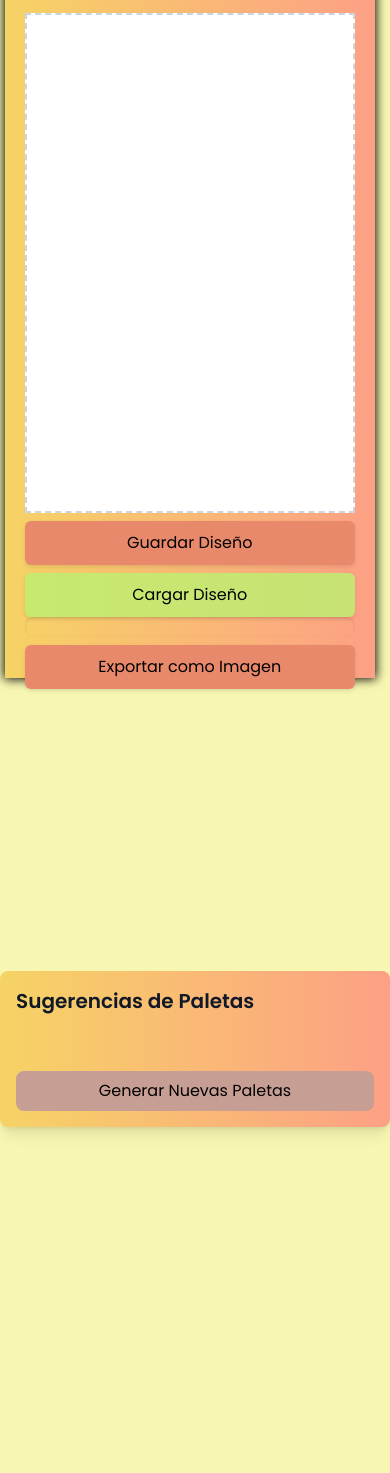
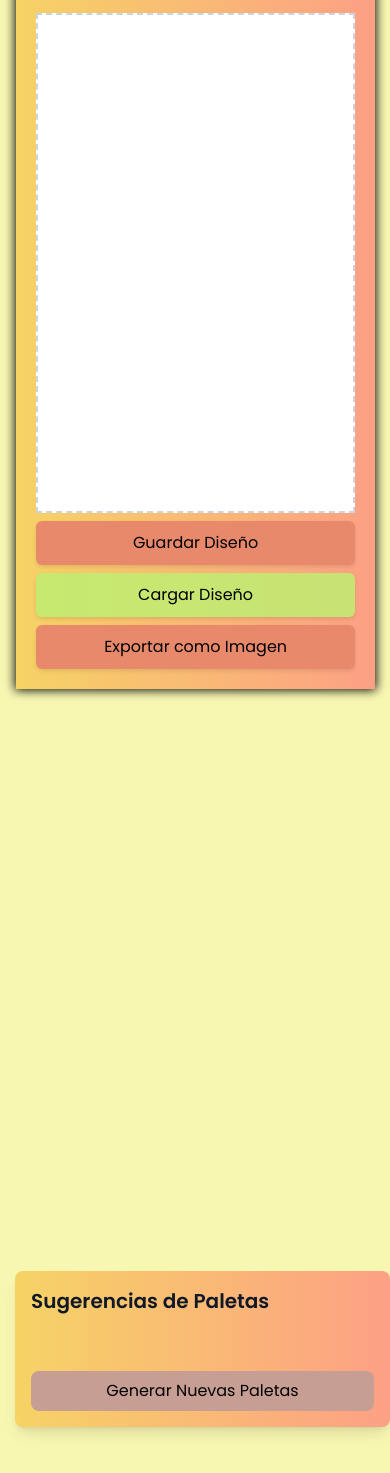
Before and after one commit to Luis-galvis/Design-Generator, a website: page index.html in a window 390 px wide. Shown: the part 151-1624 px from the top of the page. Before the commit the page ends 1356 px from the top, so only its background shows below. Drawn offline with nearby package versions, Linux system fonts and the light colour scheme.

Commit message:
commit responsive terminado v 1.0

```diff
--- a/index.html
+++ b/index.html
@@ -50,7 +50,6 @@
             <button onclick="guardarDiseno()" class="mt-2 w-full   py-2 rounded-lg">Guardar Diseño</button>
             <input type="file" id="cargarDiseno" class="hidden" onchange="cargarDiseno(event)">
             <label for="cargarDiseno" class="cargarDiseño mt-2 ">Cargar Diseño</label>
-            <pre id="codigoCSS"></pre>
             <button onclick="exportarComoImagen()" class="imagenex mt-2">Exportar como Imagen</button>
 
             </div>
@@ -121,6 +120,13 @@
         <button onclick="generarCSS()" class="cssbut mt-2 w-full  py-2 rounded-lg">
             Generar CSS
         </button>
+        <div id="codigoCSSContainer" class="mt-4 p-4 rounded-lg hidden">
+            <pre id="codigoCSS"></pre> <!-- Aquí se genera el código CSS -->
+            <button onclick="descargarCSS()" class="mt-2 py-2 px-4 rounded-lg bg-blue-500 text-white">
+                Descargar CSS
+            </button>
+        </div>
+
         <h2 class="text-2xl font-bold mt-6">Código HTML Generado</h2>
 <button onclick="descargarHTML()" class="htmldes mt-2 w-full  py-2 rounded-lg">
 Descargar HTML
@@ -128,19 +134,17 @@ Descargar HTML
 <button onclick="generarHTML()" class="htmlgen mt-2 w-full  py-2 rounded-lg">
 Mostrar HTML
 </button>
+<div id="codigoHTMLContainer" class="mt-4 p-4 bg-gray-200 rounded-lg hidden">
+    <pre id="codigoHTML" class="whitespace-pre-wrap"></pre>
+    </div>
 <div class="alinear">
 <button onclick="alinearElementos('izquierda')">Alinear Izquierda</button>
 <button onclick="alinearElementos('derecha')">Alinear Derecha</button>
 <button onclick="alinearElementos('centro')">Alinear Centro</button>
 </div>
-<div id="codigoHTMLContainer" class="mt-4 p-4 bg-gray-200 rounded-lg hidden">
-<pre id="codigoHTML" class="whitespace-pre-wrap"></pre>
-</div>
 
-        <div id="codigoCSSContainer" class="mt-4 p-4 bg-gray-200 rounded-lg hidden">
-            <pre id="codigoCSS" class="whitespace-pre-wrap"></pre>
-            <button onclick="descargarCSS()" class="mt-2  py-2 px-4 rounded-lg">Descargar CSS</button>
-        </div>
+
+
     </div>
 
 
--- a/styles.css
+++ b/styles.css
@@ -7,15 +7,17 @@ body {
     color: #2d3748;
 }
 .container12 {
+    position: relative;
     width: 100%;
-    max-width: 800px; /* Controla el ancho máximo */
-    margin: 0 auto; /* Centra el contenedor horizontalmente */
+    max-width: 800px;
+    margin: 0 auto;
     padding: 20px;
-    flex: 1;
     background-color: white;
     background: linear-gradient(to right, #f6d365, #fda085);
     box-shadow: 0 0 10px 1px black;
     transition: background-color 0.3s ease, color 0.3s ease;
+    min-height: 80vh; /* Altura mínima */
+    height: auto; /* Permite que crezca según el contenido */
 }
 .panel-controles {
     max-width: 520px;
@@ -207,16 +209,18 @@ body {
     border-radius: 50%;
 }
 #codigoCSS {
-    white-space: pre-wrap; /* Permitir que el texto se ajuste a múltiples líneas */
-    overflow: auto; /* Habilitar barras de desplazamiento si el contenido es demasiado grande */
-    max-height: 300px; /* Limitar la altura máxima del contenedor */
-    word-wrap: break-word; /* Ajustar las palabras largas para que no se desborden */
-    padding: 10px; /* Espaciado interno */
-    border-radius: 8px; /* Bordes redondeados */
-    box-shadow: inset 0 1px 3px rgba(0, 0, 0, 0.1); /* Sombra interna */
-    font-family: monospace; /* Fuente para código */
-    font-size: 14px; /* Tamaño de fuente */
-    color: #2d3748; /* Color del texto */
+    background-color: white;
+    white-space: pre-wrap;
+    overflow: auto;
+    min-height: 200px; /* Altura mínima */
+    max-height: none; /* Sin límite de altura máxima */
+    word-wrap: break-word;
+    padding: 10px;
+    border-radius: 8px;
+    box-shadow: inset 0 1px 3px rgba(0, 0, 0, 0.1);
+    font-family: monospace;
+    font-size: 14px;
+    color: #2d3748;
 }
 #codigoCSSContainer.dark-code {
     background-color: #2d3748;
@@ -325,6 +329,7 @@ button:hover{
     color: white;
 }
 #codigoHTMLContainer {
+    min-height: 200px;
     background-color: #f8fafc;
     color: #2d3748;
     border: 1px solid #e2e8f0;
@@ -608,7 +613,7 @@ background: none;
     .paletas-container {
         position: relative;
         margin-left: 600px;
-        margin-top: 1200px;
+        margin-top: 1400px;
         z-index: 1;
         display: flex;
         justify-content: center;
@@ -642,7 +647,7 @@ background: none;
     .paletas-container {
         position: relative;
         margin-left: 550px;
-        margin-top: 1200px;
+        margin-top: 1300px !important;
         z-index: 1;
         display: flex;
         justify-content: center;
@@ -672,14 +677,15 @@ background: none;
         background: linear-gradient(to right, #f6d365, #fda085);
         box-shadow: 0 0 10px 1px black;
         transition: background-color 0.3s ease, color 0.3s ease;
-        height: calc(100vh - 15px);
+        height: 80vh; /* Reducido de 100vh a 80vh */
         margin-bottom: 15px;
     }
 
+
     .paletas-container {
         position: relative;
-        margin-left: 500px;
-        margin-top: 1200px;
+        margin-left: 450px !important;
+        margin-top: 1400px !important;
         z-index: 1;
         display: flex;
         justify-content: center;
@@ -715,8 +721,8 @@ background: none;
 
     .paletas-container {
         position: relative;
-        margin-left: 450px;
-        margin-top: 1200px;
+        margin-left: 350px !important;
+        margin-top: 1500px !important;
         z-index: 1;
         display: flex;
         justify-content: center;
@@ -749,7 +755,7 @@ background: none;
     }
     .paletas-container {
         position: relative;
-        margin-left: 200px;
+        margin-left: 200px !important;
         margin-top: 1200px;
         z-index: 1;
         display: flex;
@@ -762,15 +768,22 @@ background: none;
 
     .container12 {
         margin-left: 0; /* Ocupa todo el ancho cuando el panel está oculto */
-        width: 95%;
+        width: 92%;
         transition: margin-left 0.3s ease;
+        height: 100vh; /* Mantiene la altura al 100% del viewport */
+
+
+}
+.container12.panel-visible {
+    margin-left: 300px; /* Ajustar el margen cuando el panel está visible */
+}
+}
+@media (max-width: 700px) {
+    .container12 {
+        min-height: calc(100vh - 15px) !important; /* Ajusta la altura mínima */
+        height: auto !important; /* Permite que crezca según el contenido */
     }
 
-    .container12.panel-visible {
-        margin-left: 300px; /* Ajustar el margen cuando el panel está visible */
-    }
-}
-@media (max-width: 700px) {
     .paletas-container {
         position: relative;
         margin-left: 120px;
@@ -785,9 +798,13 @@ background: none;
     }
 }
 @media (max-width: 550px) {
+    .container12 {
+    height: calc(100vh - 15px);
+
+    }
     .paletas-container {
         position: relative;
-        margin-left: 80px;
+        margin-left: 15px !important;
         margin-top: 1200px;
         z-index: 1;
         display: flex;
```
